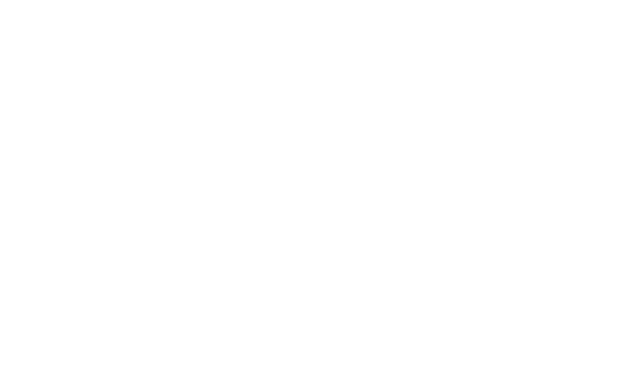
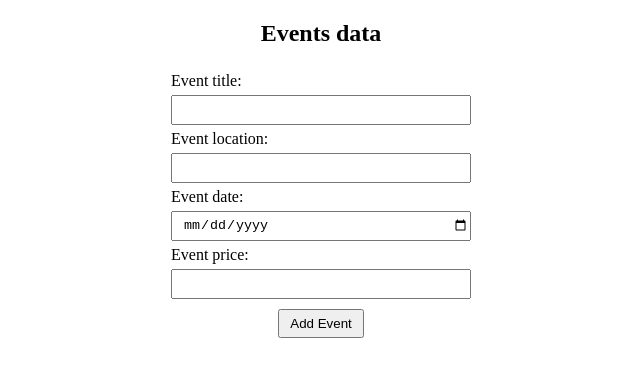
Before and after one commit to dovjas/EventsReactCRUDApp, a React (Create React App) app: page / in a window 1280 px wide. Shown: the top 376 px of the page, without its empty margins (319-959 px from the left). Built offline with nearby package versions, Linux system fonts and the light colour scheme.

Commit message:
Data input fields

```diff
--- a/src/App.css
+++ b/src/App.css
@@ -1,38 +1,30 @@
-.App {
-  text-align: center;
+*{
+  padding: 0;
+  margin: 0;
+  box-sizing: border-box;
 }
-
-.App-logo {
-  height: 40vmin;
-  pointer-events: none;
-}
-
-@media (prefers-reduced-motion: no-preference) {
-  .App-logo {
-    animation: App-logo-spin infinite 20s linear;
-  }
-}
-
-.App-header {
-  background-color: #282c34;
-  min-height: 100vh;
+.container{
   display: flex;
   flex-direction: column;
+  margin-top:20px;
   align-items: center;
-  justify-content: center;
-  font-size: calc(10px + 2vmin);
-  color: white;
 }
-
-.App-link {
-  color: #61dafb;
+.input-block{
+  display: flex;
+  flex-direction: column;
+  margin-top: 20px;
 }
-
-@keyframes App-logo-spin {
-  from {
-    transform: rotate(0deg);
-  }
-  to {
-    transform: rotate(360deg);
-  }
+.input-block input{
+  width: 300px;
+  height: 30px;
+  padding-left: 10px;
 }
+.input-block label{
+  padding: 5px 0;
+}
+.buttons{
+  margin-top: 10px;
+}
+.buttons .add-btn{
+  padding: 5px 10px;
+}
--- a/src/App.js
+++ b/src/App.js
@@ -2,7 +2,22 @@
 
 function App() {
   return (
-    <div></div>
+    <div className='container'>
+      <h2>Events data</h2>
+      <div className='input-block'>
+        <label>Event title:</label>
+        <input type='text'></input>
+        <label>Event location:</label>
+        <input type='text'></input>
+        <label>Event date:</label>
+        <input type='date'></input>
+        <label>Event price:</label>
+        <input type='number'></input>
+      </div>
+      <div className='buttons'>
+        <button type='submit' className='add-btn'>Add Event</button>
+      </div>
+    </div>
   );
 }
 
```
